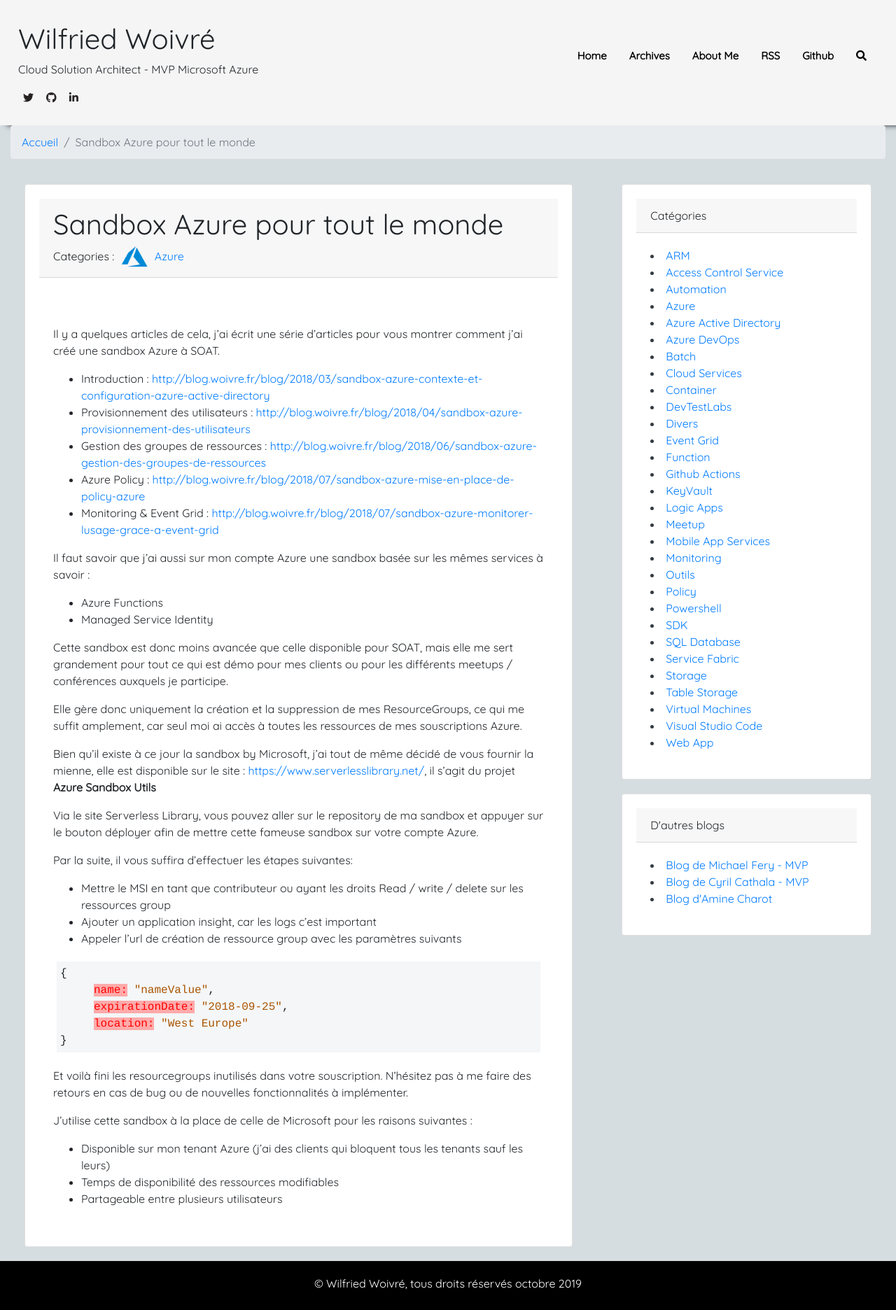
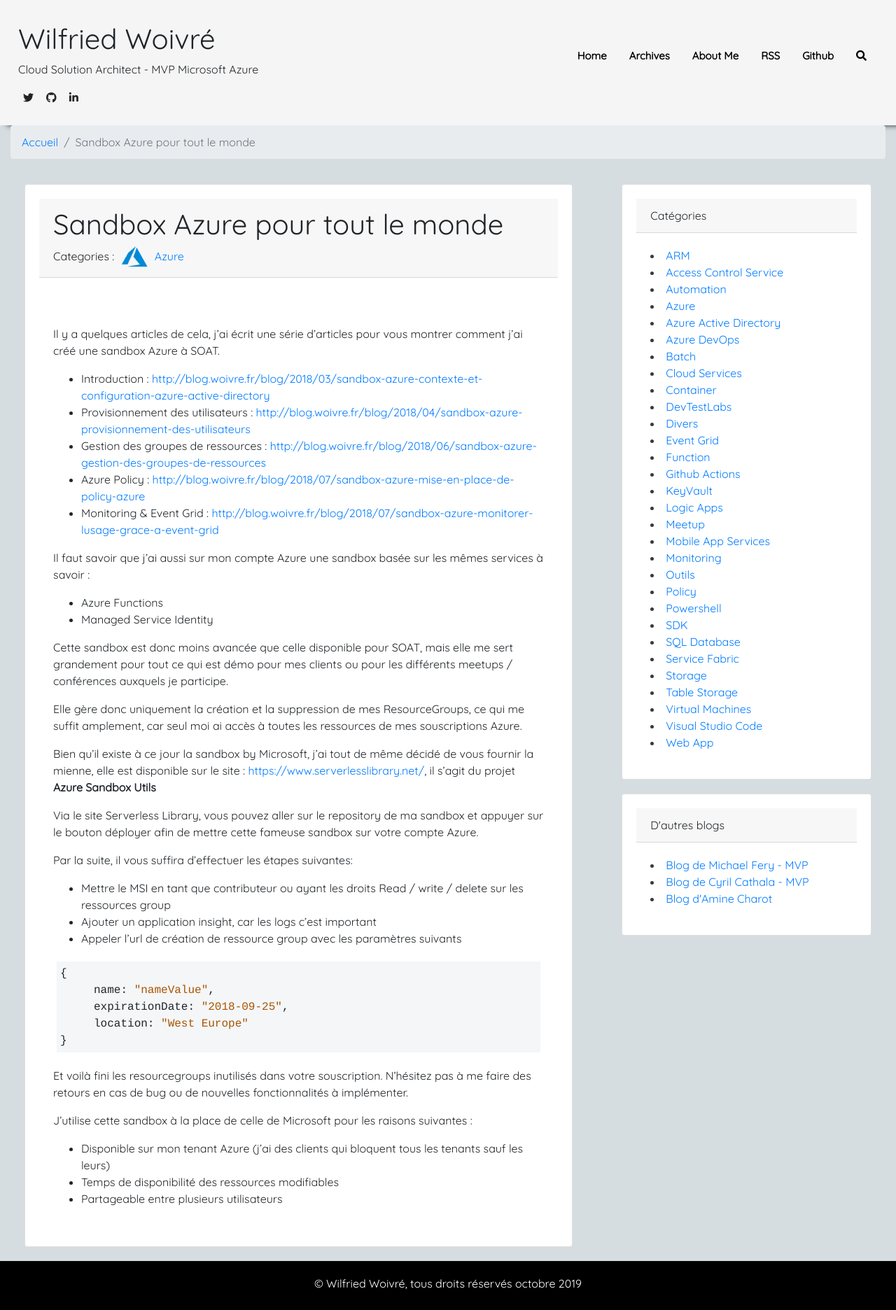
Before and after one commit to wilfriedwoivre/wilfriedwoivre.github.io, a Jekyll site: the page built from _posts/2018-11-19-sandbox-azure-pour-tout-le-monde.md, in a window 1280 px wide. Shown: the whole page at 70% size. Built offline with Jekyll 4.4.1, drawn with Linux system fonts in a browser that asks for light colours; nearby versions of some CDN libraries.

Commit message:
remove err css

```diff
--- a/_sass/devlog.scss
+++ b/_sass/devlog.scss
@@ -569,10 +569,10 @@ $layout--max-width: 1000px;
 }
 
 /* Comment */
-.highlight .err {
-    color: #FF0000;
-    background-color: #FFAAAA
-}
+// .highlight .err {
+//     color: #FF0000;
+//     background-color: #FFAAAA
+// }
 
 /* Error */
 .highlight .k {
```
